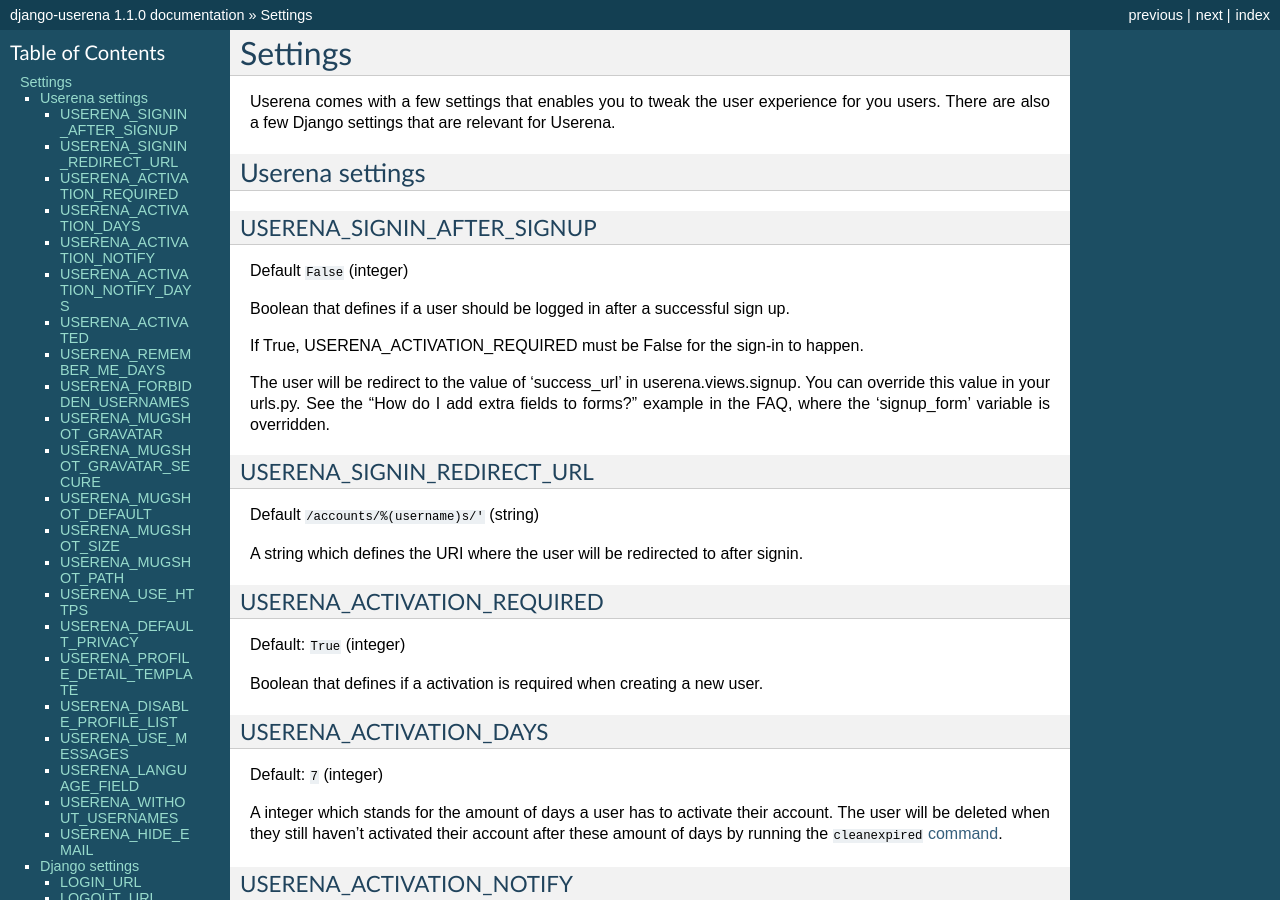
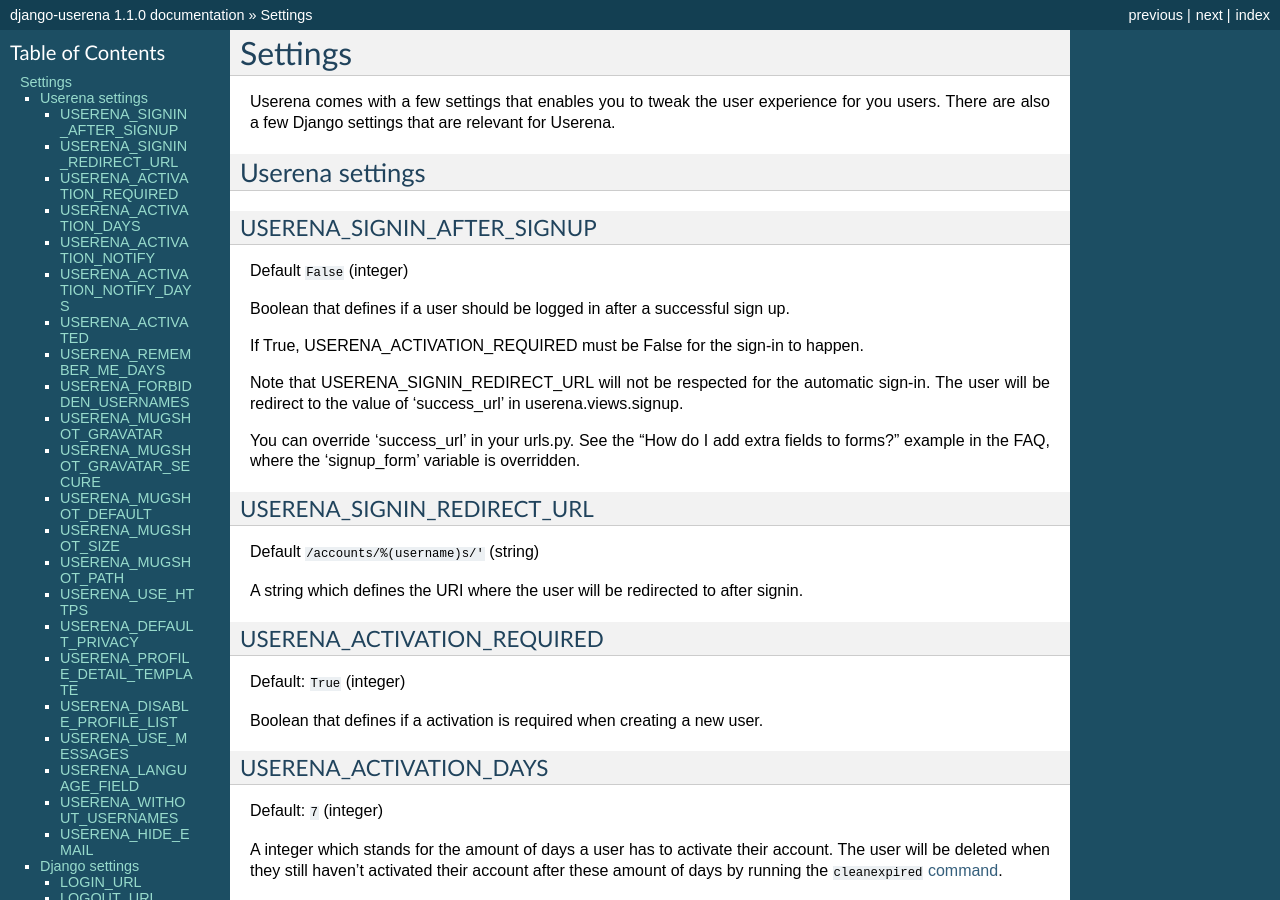
Before and after one commit to napster0125/django-ena-for-user, a Sphinx documentation site: the page built from docs/settings.rst, in a window 1280 px wide and 900 px high. Built offline with Sphinx 7.4.7, drawn with Linux system fonts in a browser that asks for light colours.

Commit message:
Adds a note in the documentation about USERENA_SIGNIN_REDIRECT_URL.

```diff
--- a/docs/settings.rst
+++ b/docs/settings.rst
@@ -18,8 +18,10 @@
 
 If True, USERENA_ACTIVATION_REQUIRED must be False for the sign-in to happen.
 
+Note that USERENA_SIGNIN_REDIRECT_URL will not be respected for the automatic sign-in.
 The user will be redirect to the value of 'success_url' in userena.views.signup.
-You can override this value in your urls.py. See the "How do I add extra fields to forms?"
+
+You can override 'success_url' in your urls.py. See the "How do I add extra fields to forms?"
 example in the FAQ, where the 'signup_form' variable is overridden.
 
 
```
